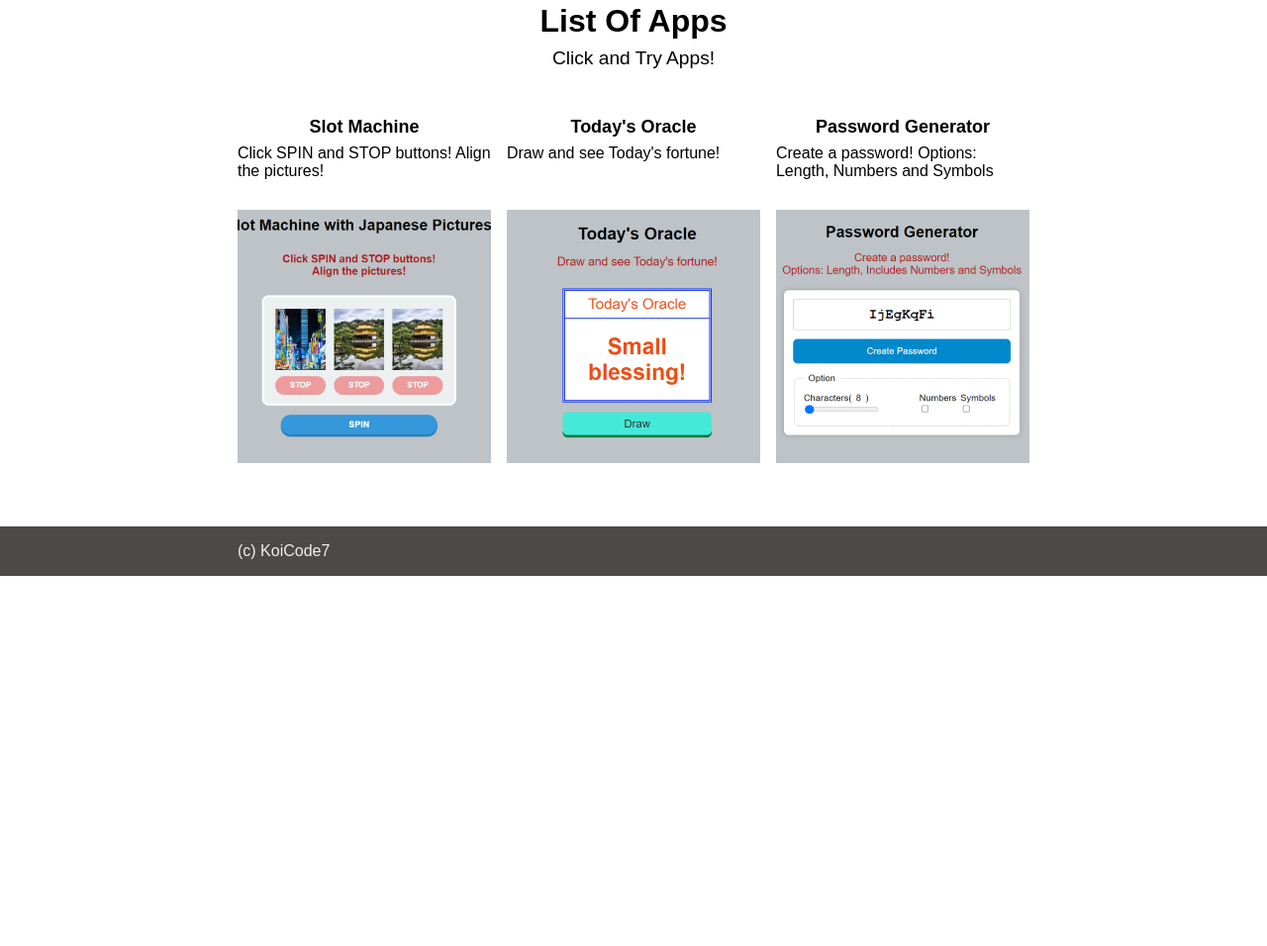
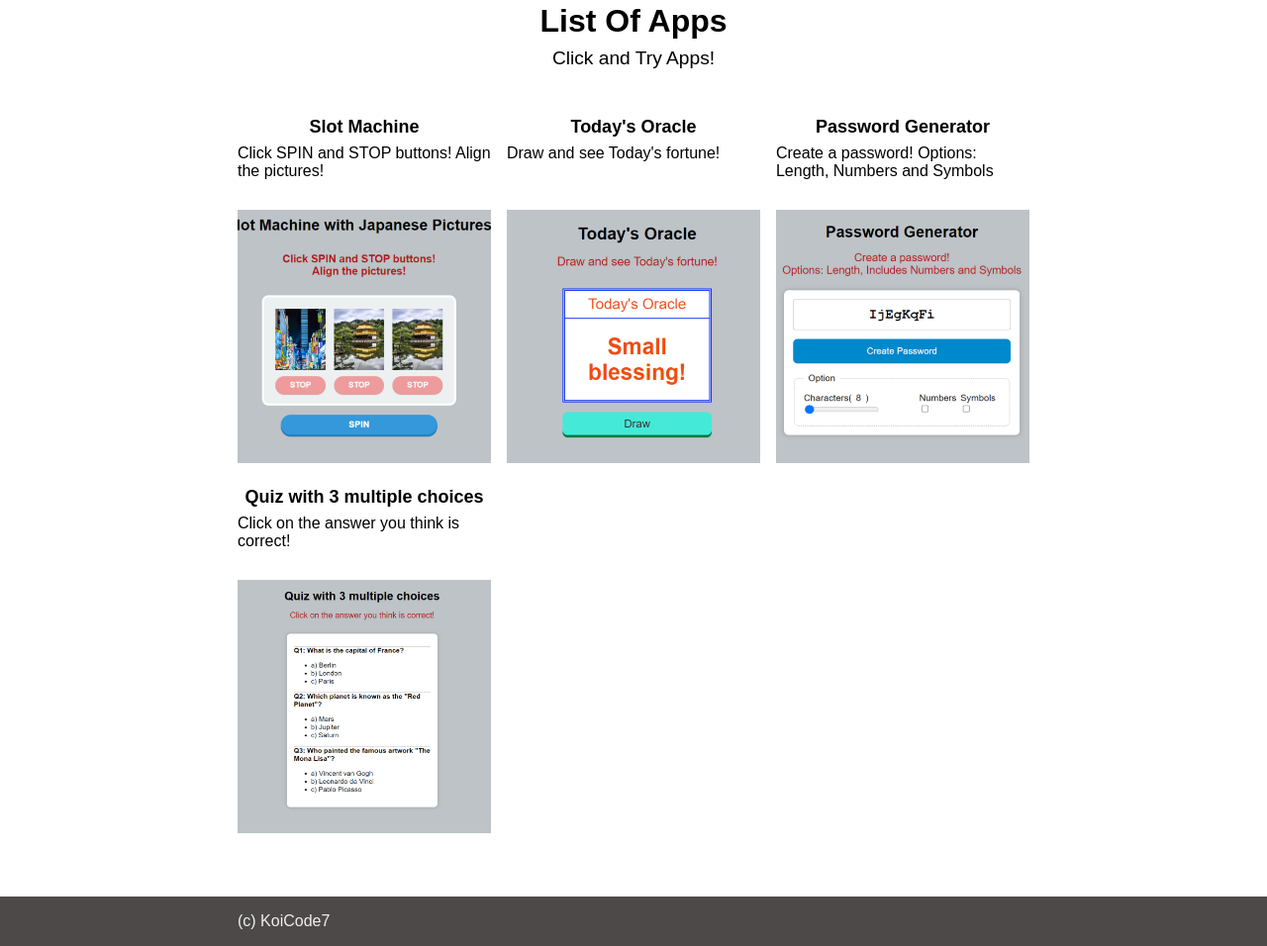
Before and after one commit to KoiCode7/JS-mini-app-Top-page, a plain HTML site: page index.html in a window 1280 px wide. Shown: the part 525-1481 px from the top of the page at 99% size. Before the commit the page ends 1107 px from the top, so only its background shows below. Drawn offline with nearby package versions, Linux system fonts and the light colour scheme.

Commit message:
Added a new app: Quiz with 3 multiple choices

```diff
--- a/index.html
+++ b/index.html
@@ -45,7 +45,8 @@
     <section class="hero">
       <img src="img/Slot Machine hero(Custom).png" alt="Slot Machine" class="current" />
       <img src="img/Today's Oracle hero(Custom).png" alt="Today's Oracle" />
-      <img src="img/Password Generator hero(Custom).png" alt="Today's Oracle" />
+      <img src="img/Password Generator hero(Custom).png" alt="Password Generator" />
+      <img src="img/Quiz with 3 multiple choices hero(Custom).png" alt="Quiz with 3 multiple choices" />
     </section>
 
     <section class="products">
@@ -74,6 +75,13 @@
               <img src="img/Password Generator (Custom).png" alt="Password Generator" />
             </a>
           </li>
+          <li>
+            <h2>Quiz with 3 multiple choices</h2>
+            <p>Click on the answer you think is correct!</p>
+            <a target="_blank" href="https://multiple-choice-quiz-zeta.vercel.app/">
+              <img src="img/Quiz with 3 multiple choices (Custom).png" alt="Quiz with 3 multiple choices" />
+            </a>
+          </li>
         </ul>
         <!-- <a href="#" class="more">See more</a> -->
       </div>
```
Also changed, not shown: img/Quiz with 3 multiple choices (Custom).png (added), img/Quiz with 3 multiple choices hero(Custom).png (added), img/Quiz with 3 multiple choices.png (added).
